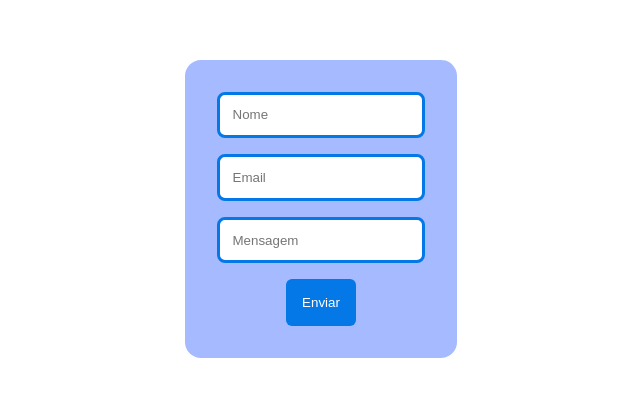
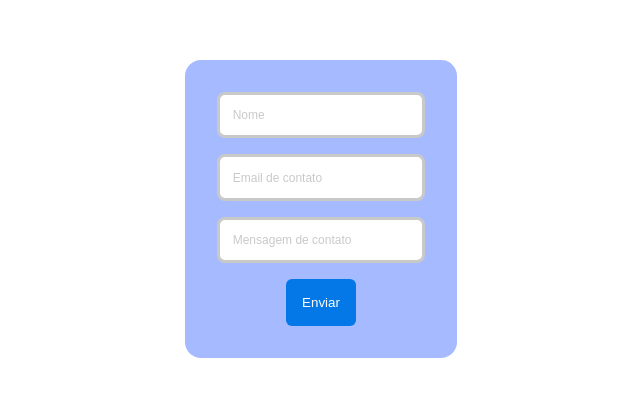
Before and after one commit to Mottaqbota/form-contact, a plain HTML site: page index.html in a window 1280 px wide. Shown: the part 191-588 px from the top of the page, without its empty margins (319-959 px from the left). Drawn offline with Linux system fonts and the light colour scheme.

Commit message:
Update index.html

```diff
--- a/index.html
+++ b/index.html
@@ -10,9 +10,18 @@
 </head>
 <body>
   <div class="card-form">
-    <input placeholder="Nome" id="inputName" type="text">
-    <input placeholder="Email" id="inputEmail" type="email">
-    <input placeholder="Mensagem" id="inputMessage" type="text">
+    <label class="label-inputs">
+      <span>Nome</span>
+      <input required id="inputName" type="text">
+    </label>
+    <label class="label-inputs">
+      <span>Email de contato</span>
+      <input required id="inputEmail" type="text">
+    </label>
+    <label class="label-inputs">
+      <span>Mensagem de contato</span>
+      <input required id="inputMessage" type="text">
+    </label>
     <button onclick="sendForm()">Enviar</button>
   </div>
   <script src="script.js"></script>
```
